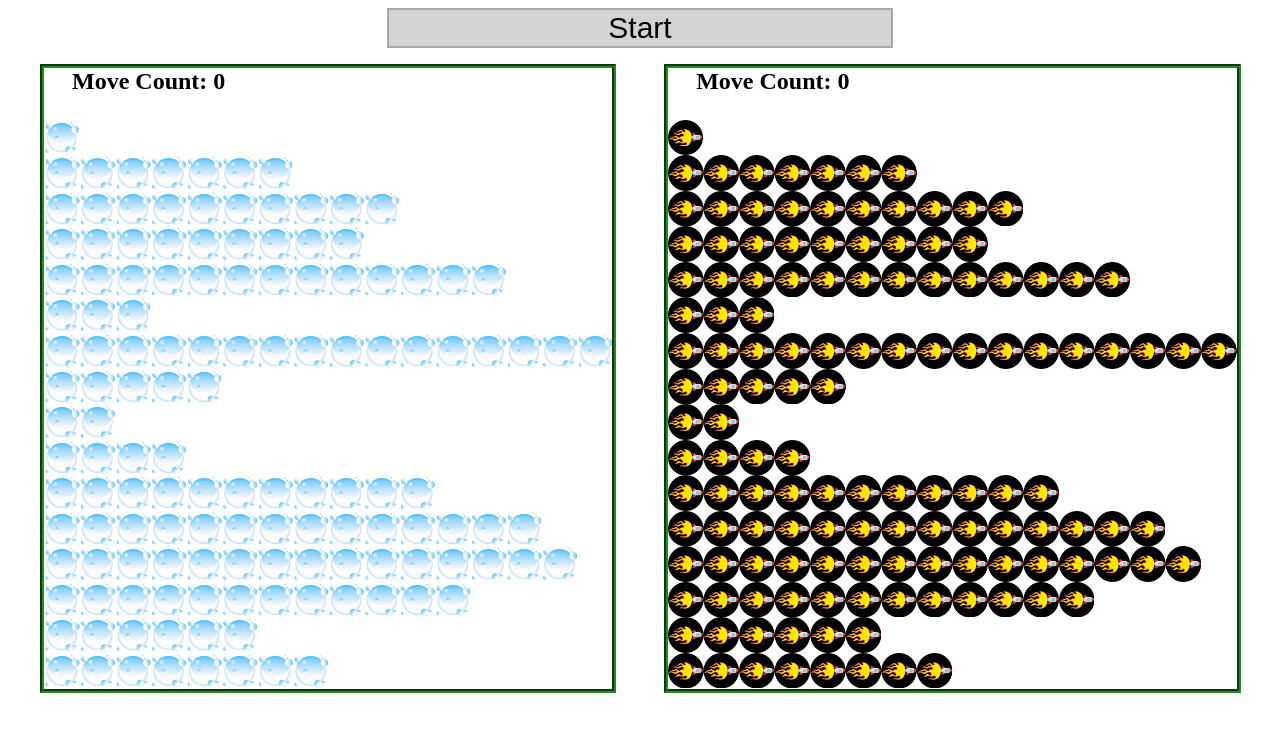
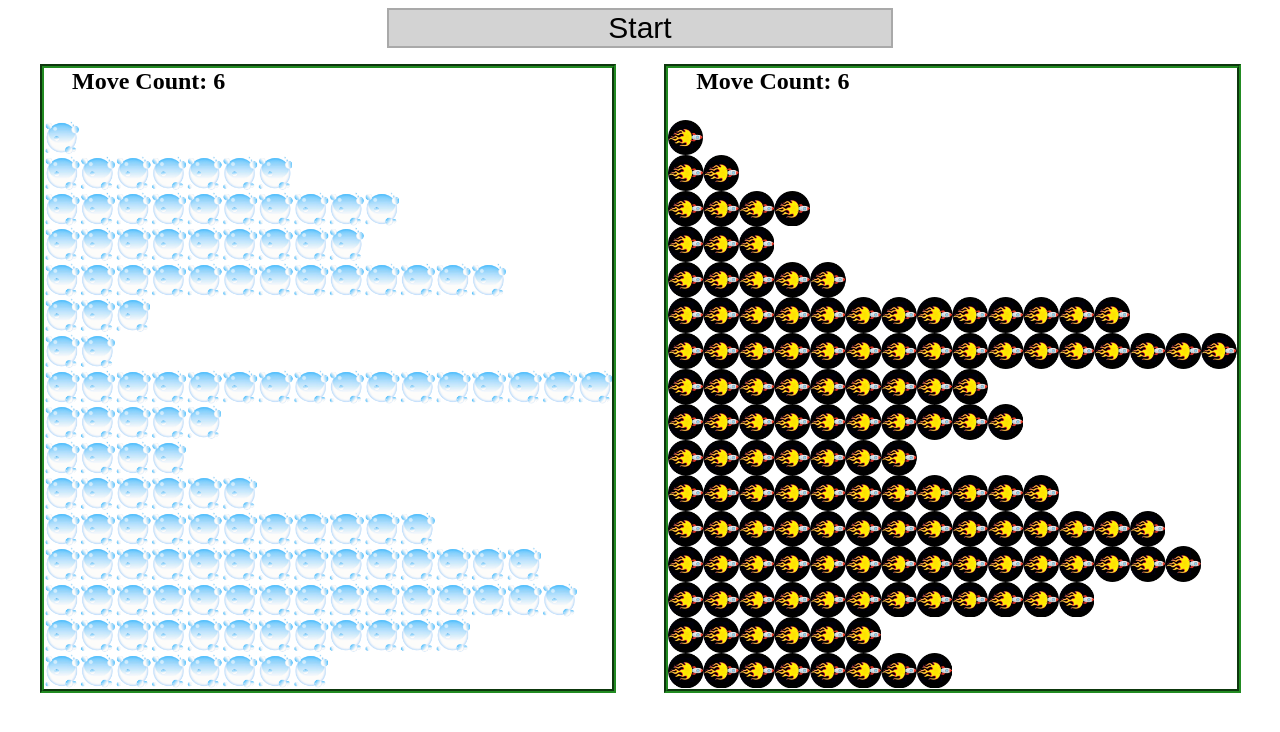
Before and after one commit to walph0311/walph0311.github.io, a plain HTML site: page asd-projects/sorting/index.html in a window 1280 px wide. Both pictures are taken after a click on the button "Start". Drawn offline with nearby package versions, Linux system fonts and the light colour scheme.

Commit message:
finished sorting project

```diff
--- a/asd-projects/image-filtering/index.js
+++ b/asd-projects/image-filtering/index.js
@@ -23,7 +23,7 @@ function applyAndRender() {
   applyFilter(reddify);
   applyFilterNoBackground(decreaseBlue);
   applyFilter(increaseGreenByBlue);
-  applyFilterNoBackground(reddify);
+  //applyFilterNoBackground(reddify);
 
 
 
--- a/asd-projects/sorting/index.js
+++ b/asd-projects/sorting/index.js
@@ -12,18 +12,58 @@ The CSS ids you will work with are:
 ///////////////////////////////////////////////////////////////////////
 /////////////////////// YOUR WORK GOES BELOW HERE /////////////////////
 ///////////////////////////////////////////////////////////////////////
+// TODO 1: Implement swap
+function swap(array, i, j) {
+    let temp = array[i];
+    array[i] = array[j];
+    array[j] = temp;
+    drawSwap(array, i, j);
+}
 
 // TODO 2: Implement bubbleSort
-
+async function bubbleSort(array) {
+    for (let i = 0; i < array.length - 1; i++) {
+        for (let j = array.length - 1; j > i; j--) {
+            if (array[j].value < array[j - 1].value) {
+                swap(array, j, j - 1);
+                updateCounter(bubbleCounter);
+                await sleep();
+            }
+        }
+    }
+}
 
 // TODO 3: Implement quickSort
-
+async function quickSort(array, left, right) {
+    if (right - left > 0) {
+        let index = await partition(array, left, right);
+        if (left < index - 1) {
+            await quickSort(array, left, index - 1);
+        }
+        if (index < right) {
+            await quickSort(array, index, right);
+        }
+    }
+}
 
 // TODOs 4 & 5: Implement partition
-
-
-// TODO 1: Implement swap
-
+async function partition(array, left, right) {
+    let pivot = array[Math.floor((right + left) / 2)].value;
+    while (left < right) {
+        while (array[left].value < pivot) {
+            left++;
+        }
+        while (array[right].value > pivot) {
+            right--;
+        }
+        if (left < right) {
+            swap(array, left, right);
+            updateCounter(quickCounter);
+            await sleep();
+        }
+    }
+    return left + 1;
+}
 
 ///////////////////////////////////////////////////////////////////////
 /////////////////////// YOUR WORK GOES ABOVE HERE /////////////////////
```
Also changed, not shown: index.html (+1 -1 lines).
